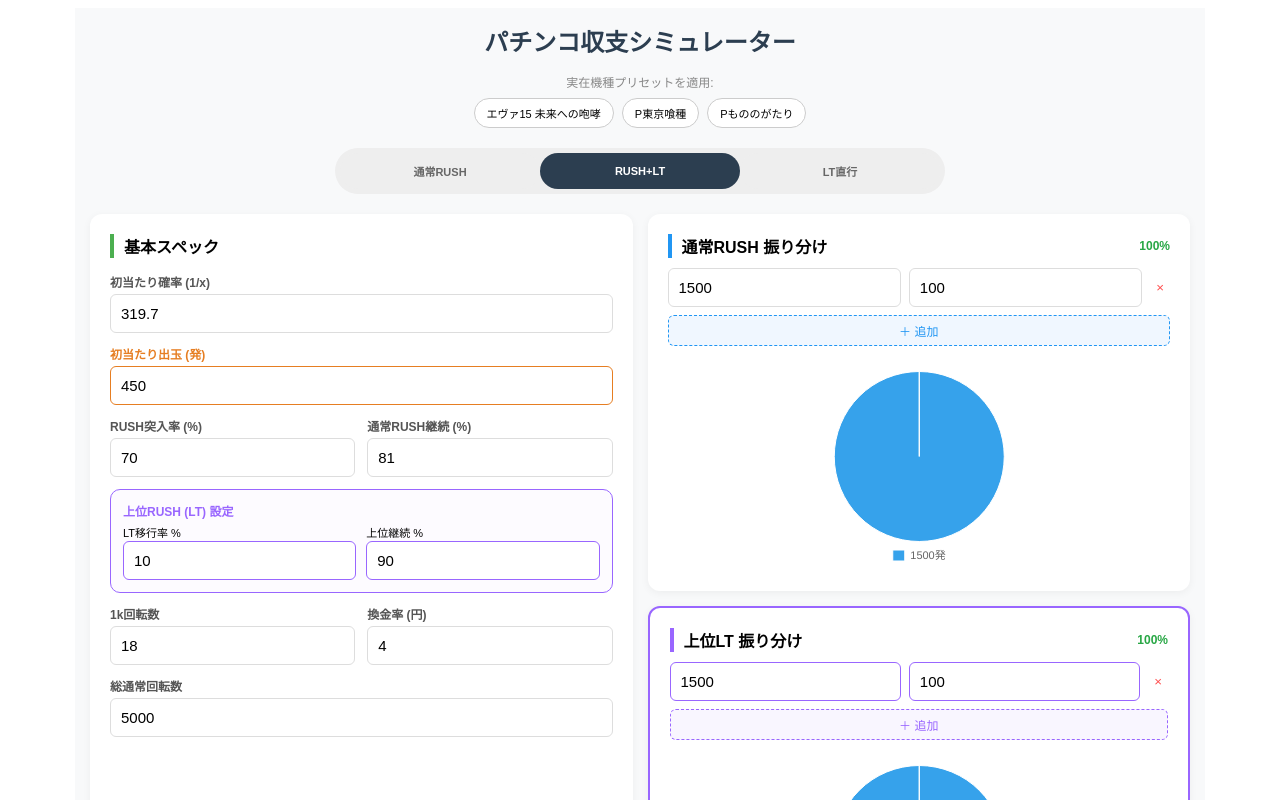
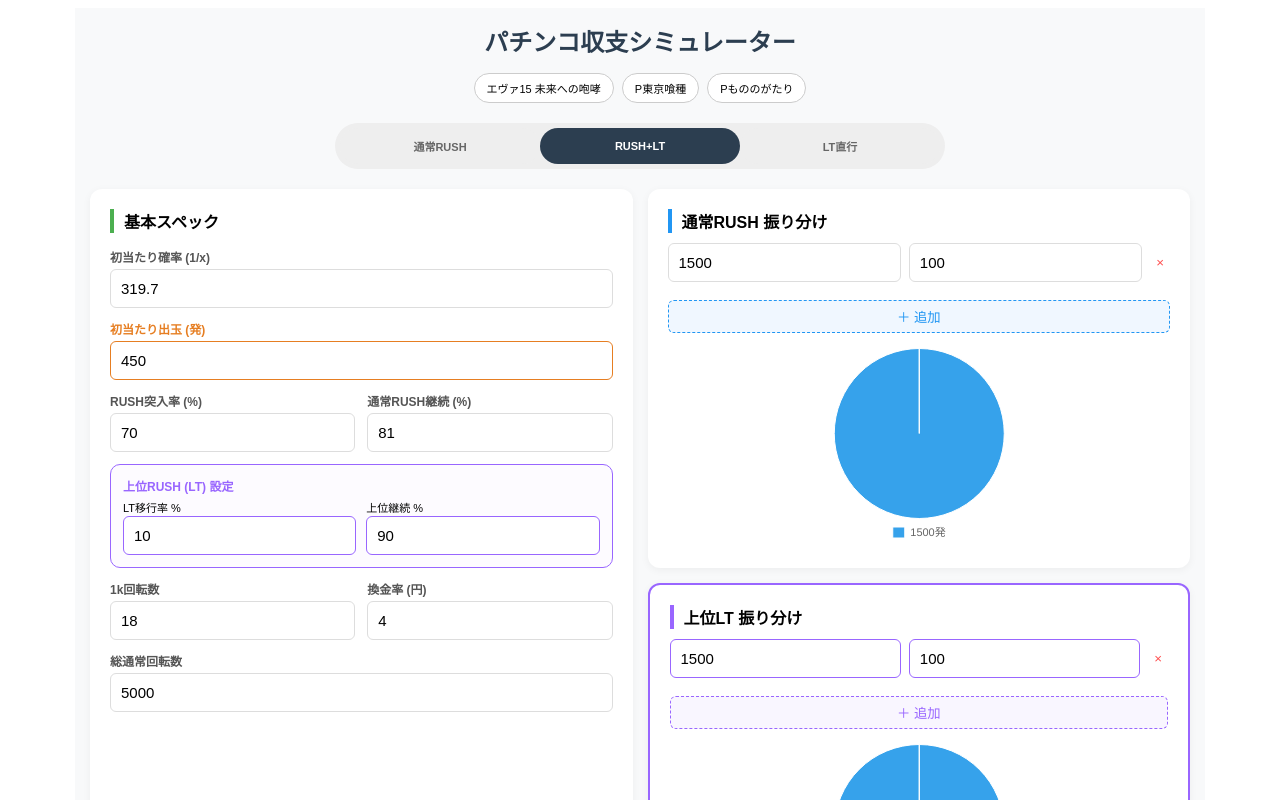
Before and after one commit to 5424076ktbya/web_final_report, a React (Vite) app: page / in a window 1280 px wide. Both pictures are taken after a click on the button "RUSH+LT". Shown: the top 800 px of the page. Built offline with nearby package versions, Linux system fonts and the light colour scheme.

Commit message:
Add files via upload

```diff
--- a/src/App.jsx
+++ b/src/App.jsx
@@ -1,4 +1,4 @@
-import { useState, useEffect } from "react"; // useEffectを追加
+import { useState, useEffect } from "react";
 import { runSlumpSimulation } from "./simulator";
 import ResultChart from "./ResultChart";
 import PieDist from "./PieDist";
@@ -13,7 +13,7 @@ const PRESETS = {
   },
   tokyoguru: {
     name: "P東京喰種",
-    hitProb: 399.9, // 319.7に修正
+    hitProb: 399.9,
     rushRate: 51,
     firstBonus: 1500,
     upperPayouts: [
@@ -53,11 +53,12 @@ export default function App() {
   const [upperPayouts, setUpperPayouts] = useState([{ balls: 1500, rate: 100 }]);
   const [result, setResult] = useState(null);
 
-  // スマホ判定用の状態
-  const [isMobile, setIsMobile] = useState(window.innerWidth < 850);
+  // --- スマホ1列表示のためのレスポンシブ判定 ---
+  const [isMobile, setIsMobile] = useState(false);
 
   useEffect(() => {
     const handleResize = () => setIsMobile(window.innerWidth < 850);
+    handleResize(); // 初回判定
     window.addEventListener("resize", handleResize);
     return () => window.removeEventListener("resize", handleResize);
   }, []);
@@ -89,10 +90,6 @@ export default function App() {
   const calcTotal = (list) => list.reduce((sum, p) => sum + Number(p.rate || 0), 0);
 
   const handleSimulate = () => {
-    const totalRate = calcTotal(payouts);
-    const totalUpperRate = calcTotal(upperPayouts);
-    if (mode !== 2 && totalRate !== 100) { alert("通常RUSHの振り分けを100%にしてください"); return; }
-    if (mode !== 0 && totalUpperRate !== 100) { alert("上位LTの振り分けを100%にしてください"); return; }
     const data = runSlumpSimulation({
       hitProb, rushRate, firstBonus, border, exchangeRate,
       continueRate: mode === 2 ? 0 : continueRate,
@@ -105,7 +102,7 @@ export default function App() {
 
   const inputStyle = { width: "100%", padding: "10px", borderRadius: "6px", border: "1px solid #ddd", fontSize: "15px", boxSizing: "border-box" };
   const labelStyle = { display: "block", fontSize: "12px", fontWeight: "bold", color: "#555", marginBottom: "4px" };
-  const cardStyle = { backgroundColor: "#fff", padding: "20px", borderRadius: "12px", boxShadow: "0 2px 8px rgba(0,0,0,0.05)", height: "100%", boxSizing: "border-box" };
+  const cardStyle = { backgroundColor: "#fff", padding: "20px", borderRadius: "12px", boxShadow: "0 2px 8px rgba(0,0,0,0.05)", boxSizing: "border-box" };
   const getBtnStyle = (active) => ({
     padding: "10px 15px", borderRadius: "20px", border: "none", cursor: "pointer", fontWeight: "bold", transition: "0.3s",
     background: active ? "#2c3e50" : "#eee", color: active ? "white" : "#666", flex: 1, fontSize: "11px"
@@ -116,7 +113,6 @@ export default function App() {
       <header style={{ textAlign: "center", marginBottom: "20px" }}>
         <h1 style={{ margin: 0, color: "#2c3e50", fontSize: "24px" }}>パチンコ収支シミュレーター</h1>
         <div style={{ marginTop: "15px", display: "flex", flexWrap: "wrap", gap: "8px", justifyContent: "center" }}>
-          <span style={{fontSize: "12px", width: "100%", color: "#888"}}>実在機種プリセットを適用:</span>
           {Object.keys(PRESETS).map(key => (
             <button key={key} onClick={() => applyPreset(key)} style={{padding: "6px 12px", borderRadius: "15px", border: "1px solid #ccc", background: "#fff", fontSize: "11px", cursor: "pointer"}}>
               {PRESETS[key].name}
@@ -130,14 +126,13 @@ export default function App() {
         </div>
       </header>
 
-      {/* グリッドレイアウトの修正箇所 */}
       <div style={{
         display: "grid",
-        gridTemplateColumns: isMobile ? "1fr" : "1fr 1fr", // スマホなら1列、PCなら2列
+        gridTemplateColumns: isMobile ? "1fr" : "1fr 1fr",
         gap: "15px",
         marginBottom: "20px"
       }}>
-        {/* 左カラム：基本スペック */}
+        {/* 左カラム */}
         <div style={cardStyle}>
           <h3 style={{ marginTop: 0, borderLeft: "4px solid #4CAF50", paddingLeft: "10px", fontSize: "16px", marginBottom: "15px" }}>基本スペック</h3>
           <div style={{ display: "grid", gridTemplateColumns: "1fr 1fr", gap: "12px" }}>
@@ -170,63 +165,54 @@ export default function App() {
           </div>
         </div>
 
-        {/* 右カラム：振り分け設定 */}
+        {/* 右カラム */}
         <div style={{ display: "flex", flexDirection: "column", gap: "15px" }}>
           {mode !== 2 && (
             <div style={cardStyle}>
-              <div style={{ display: "flex", justifyContent: "space-between", alignItems: "center", marginBottom: "10px" }}>
-                <h3 style={{ margin: 0, borderLeft: "4px solid #2196F3", paddingLeft: "10px", fontSize: "16px" }}>通常RUSH 振り分け</h3>
-                <span style={{ fontSize: "12px", fontWeight: "bold", color: calcTotal(payouts) === 100 ? "#28a745" : "#dc3545" }}>{calcTotal(payouts)}%</span>
-              </div>
-              <div style={{ maxHeight: "140px", overflowY: "auto" }}>
+              <h3 style={{ margin: "0 0 10px 0", borderLeft: "4px solid #2196F3", paddingLeft: "10px", fontSize: "16px" }}>通常RUSH 振り分け</h3>
+              <div style={{ maxHeight: "140px", overflowY: "auto", marginBottom: "10px" }}>
                 {payouts.map((p, i) => (
                   <div key={i} style={{ display: "flex", gap: "8px", marginBottom: "8px" }}>
                     <input type="number" value={p.balls} placeholder="玉" onChange={e => { const n = [...payouts]; n[i].balls = e.target.value; setPayouts(n) }} style={inputStyle} />
                     <input type="number" value={p.rate} placeholder="%" onChange={e => { const n = [...payouts]; n[i].rate = e.target.value; setPayouts(n) }} style={inputStyle} />
-                    <button onClick={() => removeRow(setPayouts, payouts, i)} style={{ border: "none", background: "none", color: "#ff4d4d" }}>×</button>
+                    <button onClick={() => removeRow(setPayouts, payouts, i)} style={{ color: "#ff4d4d", border: "none", background: "none" }}>×</button>
                   </div>
                 ))}
               </div>
-              <button onClick={() => addRow(setPayouts, payouts)} style={{ width: "100%", padding: "6px", border: "1px dashed #2196F3", borderRadius: "6px", background: "#f0f7ff", color: "#2196F3", fontSize: "12px", cursor: "pointer", marginBottom: "10px" }}>＋ 追加</button>
+              <button onClick={() => addRow(setPayouts, payouts)} style={{ width: "100%", padding: "6px", border: "1px dashed #2196F3", background: "#f0f7ff", color: "#2196F3", borderRadius: "6px", cursor: "pointer" }}>＋ 追加</button>
               <PieDist dist={payouts} />
             </div>
           )}
 
           {mode !== 0 && (
             <div style={{ ...cardStyle, border: "2px solid #9966FF" }}>
-              <div style={{ display: "flex", justifyContent: "space-between", alignItems: "center", marginBottom: "10px" }}>
-                <h3 style={{ margin: 0, borderLeft: "4px solid #9966FF", paddingLeft: "10px", fontSize: "16px" }}>上位LT 振り分け</h3>
-                <span style={{ fontSize: "12px", fontWeight: "bold", color: calcTotal(upperPayouts) === 100 ? "#28a745" : "#dc3545" }}>{calcTotal(upperPayouts)}%</span>
-              </div>
-              <div style={{ maxHeight: "140px", overflowY: "auto" }}>
+              <h3 style={{ margin: "0 0 10px 0", borderLeft: "4px solid #9966FF", paddingLeft: "10px", fontSize: "16px" }}>上位LT 振り分け</h3>
+              <div style={{ maxHeight: "140px", overflowY: "auto", marginBottom: "10px" }}>
                 {upperPayouts.map((p, i) => (
                   <div key={i} style={{ display: "flex", gap: "8px", marginBottom: "8px" }}>
                     <input type="number" value={p.balls} placeholder="玉" onChange={e => { const n = [...upperPayouts]; n[i].balls = e.target.value; setUpperPayouts(n) }} style={{...inputStyle, borderColor: "#9966FF"}} />
                     <input type="number" value={p.rate} placeholder="%" onChange={e => { const n = [...upperPayouts]; n[i].rate = e.target.value; setUpperPayouts(n) }} style={{...inputStyle, borderColor: "#9966FF"}} />
-                    <button onClick={() => removeRow(setUpperPayouts, upperPayouts, i)} style={{ border: "none", background: "none", color: "#ff4d4d" }}>×</button>
+                    <button onClick={() => removeRow(setUpperPayouts, upperPayouts, i)} style={{ color: "#ff4d4d", border: "none", background: "none" }}>×</button>
                   </div>
                 ))}
               </div>
-              <button onClick={() => addRow(setUpperPayouts, upperPayouts)} style={{ width: "100%", padding: "6px", border: "1px dashed #9966FF", borderRadius: "6px", background: "#f9f6ff", color: "#9966FF", fontSize: "12px", cursor: "pointer", marginBottom: "10px" }}>＋ 追加</button>
+              <button onClick={() => addRow(setUpperPayouts, upperPayouts)} style={{ width: "100%", padding: "6px", border: "1px dashed #9966FF", background: "#f9f6ff", color: "#9966FF", borderRadius: "6px", cursor: "pointer" }}>＋ 追加</button>
               <PieDist dist={upperPayouts} />
             </div>
           )}
         </div>
       </div>
 
-      <button onClick={handleSimulate} style={{ width: "100%", padding: "15px", fontSize: "18px", fontWeight: "bold", borderRadius: "50px", border: "none", backgroundColor: "#2c3e50", color: "white", cursor: "pointer", boxShadow: "0 4px 15px rgba(0,0,0,0.1)", marginBottom: "30px" }}>シミュレーションを実行</button>
+      <button onClick={handleSimulate} style={{ width: "100%", padding: "15px", fontSize: "18px", fontWeight: "bold", borderRadius: "50px", border: "none", backgroundColor: "#2c3e50", color: "white", cursor: "pointer", marginBottom: "30px" }}>シミュレーションを実行</button>
 
-      {result && result.history && (
+      {result && (
         <div style={{ backgroundColor: "#fff", padding: "15px", borderRadius: "16px", boxShadow: "0 10px 25px rgba(0,0,0,0.05)" }}>
-          <h3 style={{ textAlign: "center", marginTop: 0, fontSize: "16px" }}>差玉収支スランプグラフ</h3>
           <ResultChart slumpData={result.history} />
-          <div style={{ display: "grid", gridTemplateColumns: "repeat(auto-fit, minmax(120px, 1fr))", gap: "10px", marginTop: "20px", borderTop: "1px solid #eee", paddingTop: "15px" }}>
-             <div style={{textAlign:"center", background:"#f8f9fa", padding:"10px", borderRadius:"12px"}}><div style={{fontSize:"10px", color:"#7f8c8d"}}>初当たり</div><div style={{fontSize:"16px", fontWeight:"bold"}}>{result.stats.jackpotCounts}回</div></div>
-             <div style={{textAlign:"center", background:"#f8f9fa", padding:"10px", borderRadius:"12px"}}><div style={{fontSize:"10px", color:"#7f8c8d"}}>最大連チャン</div><div style={{fontSize:"16px", fontWeight:"bold", color:"#e74c3c"}}>{result.stats.maxCombo}連</div></div>
-             <div style={{textAlign:"center", background:"#f8f9fa", padding:"10px", borderRadius:"12px"}}><div style={{fontSize:"10px", color:"#7f8c8d"}}>最大獲得玉</div><div style={{fontSize:"16px", fontWeight:"bold", color:"#f39c12"}}>{result.stats.maxJackpotBalls.toLocaleString()}発</div></div>
-             <div style={{textAlign:"center", background:"#f8f9fa", padding:"10px", borderRadius:"12px"}}><div style={{fontSize:"10px", color:"#7f8c8d"}}>平均連チャン</div><div style={{fontSize:"16px", fontWeight:"bold"}}>{result.stats.avgCombo}連</div></div>
-             <div style={{textAlign:"center", background:"#f0f7ff", padding:"10px", borderRadius:"12px", border: "1px solid #3498db"}}><div style={{fontSize:"10px", color:"#3498db", fontWeight:"bold"}}>理論上の期待値</div><div style={{fontSize:"16px", fontWeight:"bold", color: result.stats.totalExpectedValue >= 0 ? "#3498db" : "#e74c3c"}}>{result.stats.totalExpectedValue.toLocaleString()}円</div></div>
-             <div style={{textAlign:"center", background:"#f8f9fa", padding:"10px", borderRadius:"12px"}}><div style={{fontSize:"10px", color:"#7f8c8d"}}>実収支結果</div><div style={{fontSize:"16px", fontWeight:"bold", color: result.history[result.history.length-1].y >= 0 ? "#3498db" : "#e74c3c"}}>{result.history[result.history.length-1].y.toLocaleString()}円</div></div>
+          <div style={{ display: "grid", gridTemplateColumns: "repeat(auto-fit, minmax(140px, 1fr))", gap: "10px", marginTop: "20px" }}>
+             <div style={{textAlign:"center", background:"#f8f9fa", padding:"10px", borderRadius:"12px"}}><div style={{fontSize:"10px"}}>初当たり</div><b>{result.stats.jackpotCounts}回</b></div>
+             <div style={{textAlign:"center", background:"#f8f9fa", padding:"10px", borderRadius:"12px"}}><div style={{fontSize:"10px"}}>最大連チャン</div><b style={{color:"#e74c3c"}}>{result.stats.maxCombo}連</b></div>
+             <div style={{textAlign:"center", background:"#f0f7ff", padding:"10px", borderRadius:"12px", border: "1px solid #3498db"}}><div style={{fontSize:"10px"}}>理論上の期待値</div><b style={{color: result.stats.totalExpectedValue >= 0 ? "#3498db" : "#e74c3c"}}>{result.stats.totalExpectedValue.toLocaleString()}円</b></div>
+             <div style={{textAlign:"center", background:"#f8f9fa", padding:"10px", borderRadius:"12px"}}><div style={{fontSize:"10px"}}>実収支結果</div><b>{result.history[result.history.length-1].y.toLocaleString()}円</b></div>
           </div>
         </div>
       )}
```
